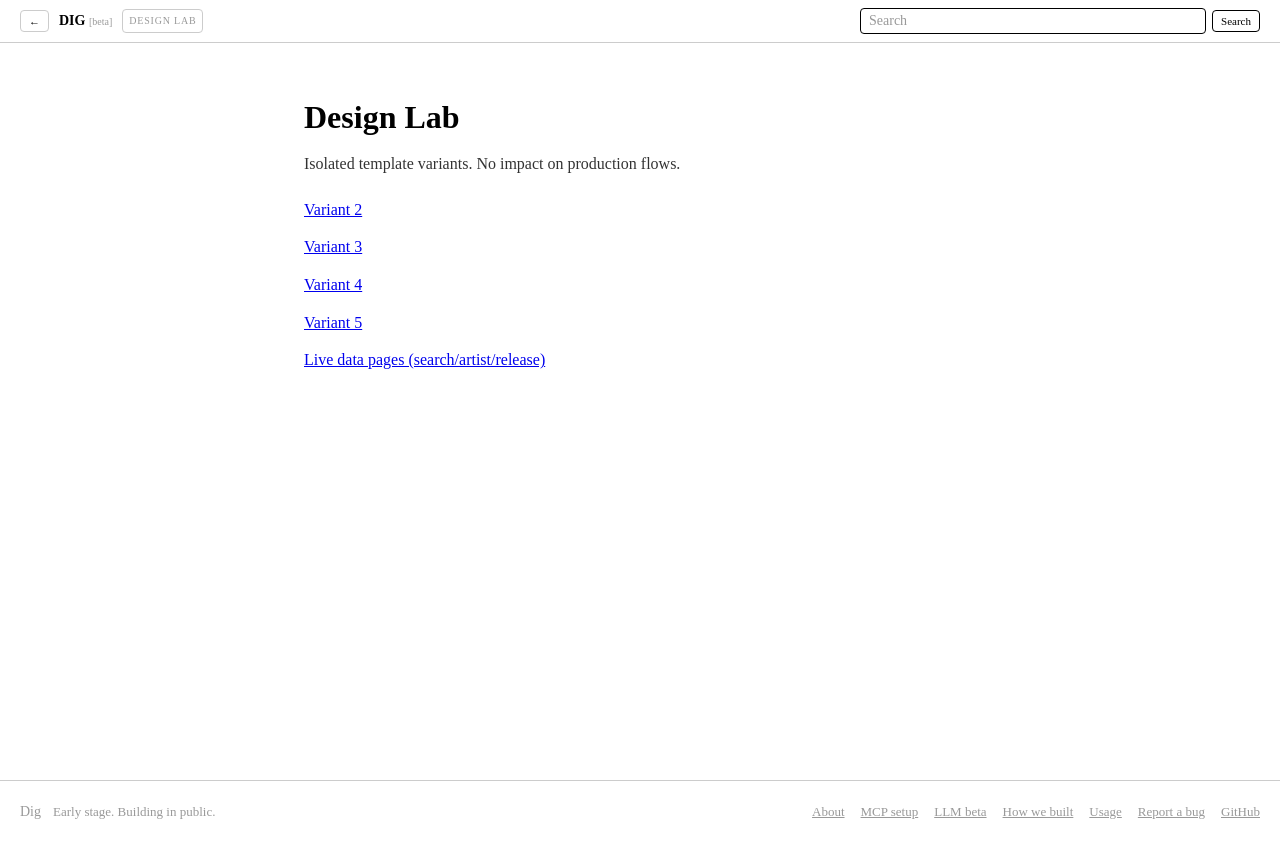
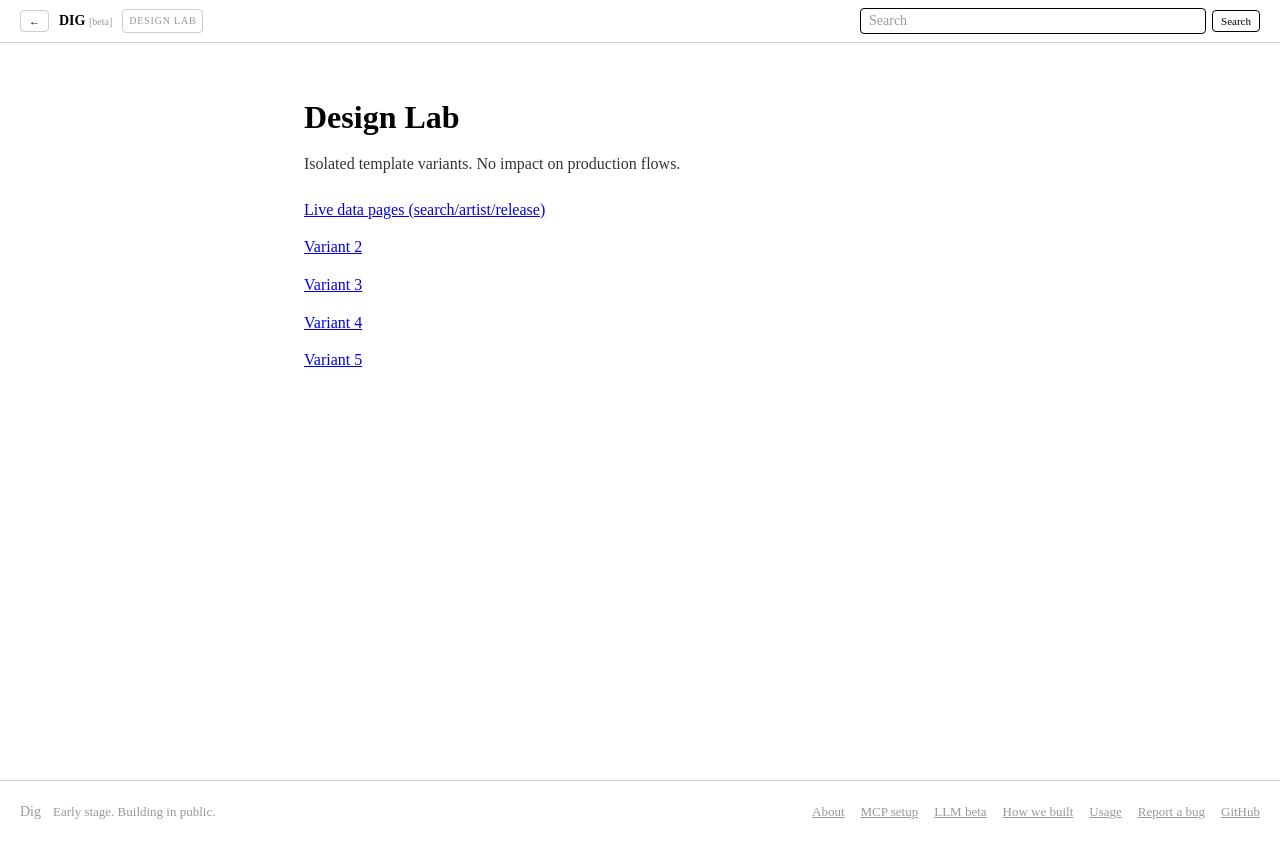
Before and after one commit to b1rdmania/dig, a Next.js app in the folder apps/web/: page /design-lab in a window 1280 px wide. Built offline with nearby package versions, Linux system fonts and the light colour scheme.

Commit message:
web: move live data link to top of design lab menu

```diff
--- a/apps/web/src/app/design-lab/page.tsx
+++ b/apps/web/src/app/design-lab/page.tsx
@@ -6,11 +6,11 @@ export const metadata = {
 };
 
 const links = [
+  { href: "/design-lab/live", label: "Live data pages (search/artist/release)" },
   { href: "/design-lab/variant-2", label: "Variant 2" },
   { href: "/design-lab/variant-3", label: "Variant 3" },
   { href: "/design-lab/variant-4", label: "Variant 4" },
   { href: "/design-lab/variant-5", label: "Variant 5" },
-  { href: "/design-lab/live", label: "Live data pages (search/artist/release)" },
 ];
 
 export default function DesignLabIndex() {
```
